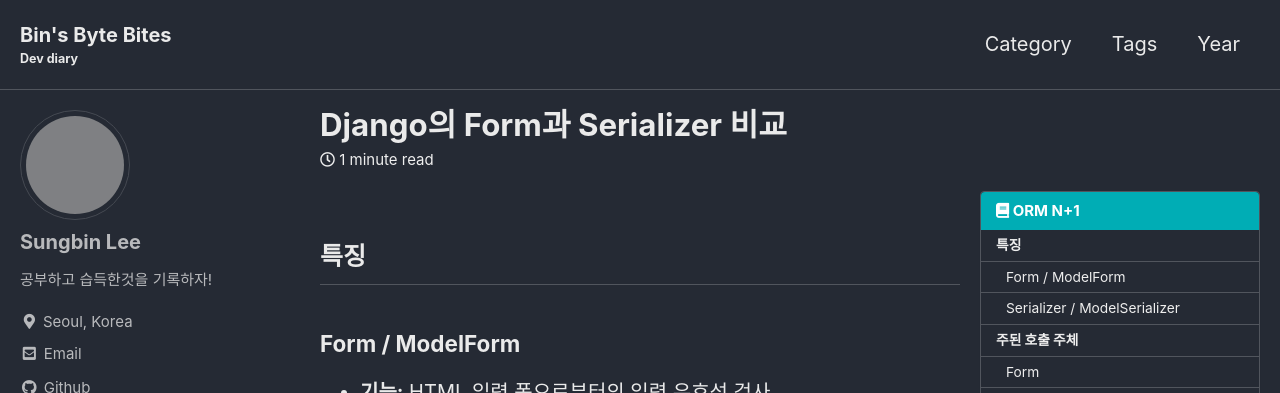
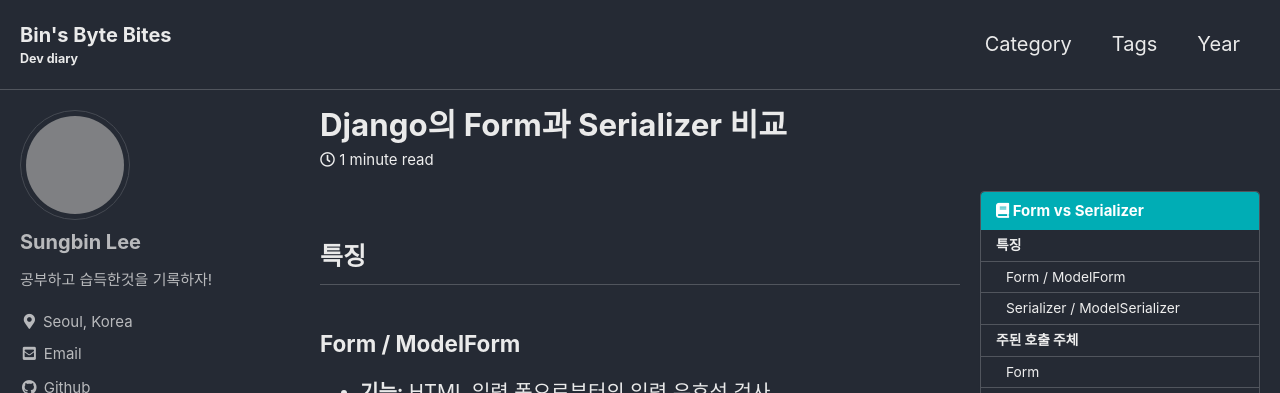
Before and after one commit to sungbinlee/tech.sungbinlee.dev, a Jekyll site: the page built from _posts/Django/2023-12-8-form-vs-serializer.md, in a window 1280 px wide. Shown: the top 393 px of the page. Built offline with Jekyll 4.4.1, drawn with Linux system fonts in a browser that asks for light colours; cached includes are drawn as plain includes; comment, search, counter and statistics services are not loaded; grey boxes are pictures that could not be loaded.

Commit message:
Update 2023-12-8-form-vs-serializer.md

```diff
--- a/_posts/Django/2023-12-8-form-vs-serializer.md
+++ b/_posts/Django/2023-12-8-form-vs-serializer.md
@@ -10,7 +10,7 @@ tags:
   - Backend
 toc: true
 toc_sticky: true
-toc_label: "ORM N+1"
+toc_label: "Form vs Serializer"
 toc_icon: "book"
 ---
 
```
